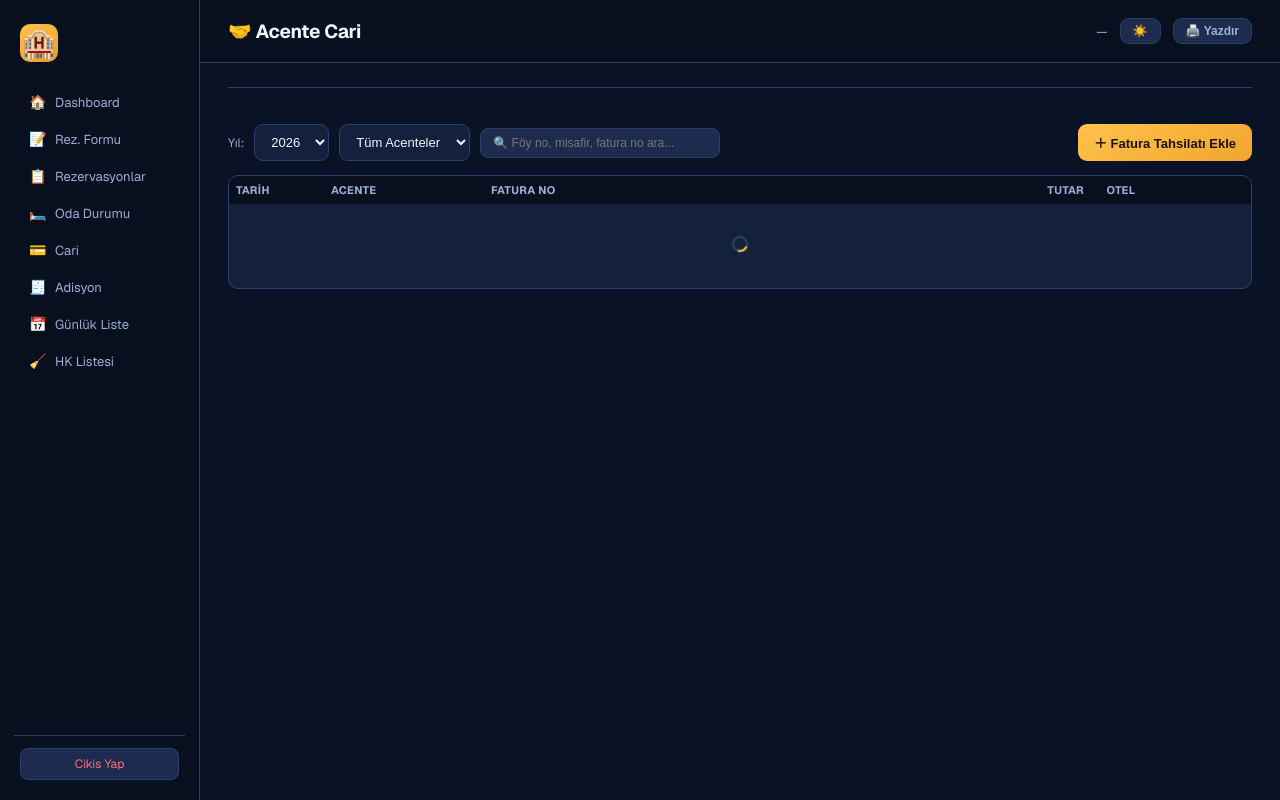
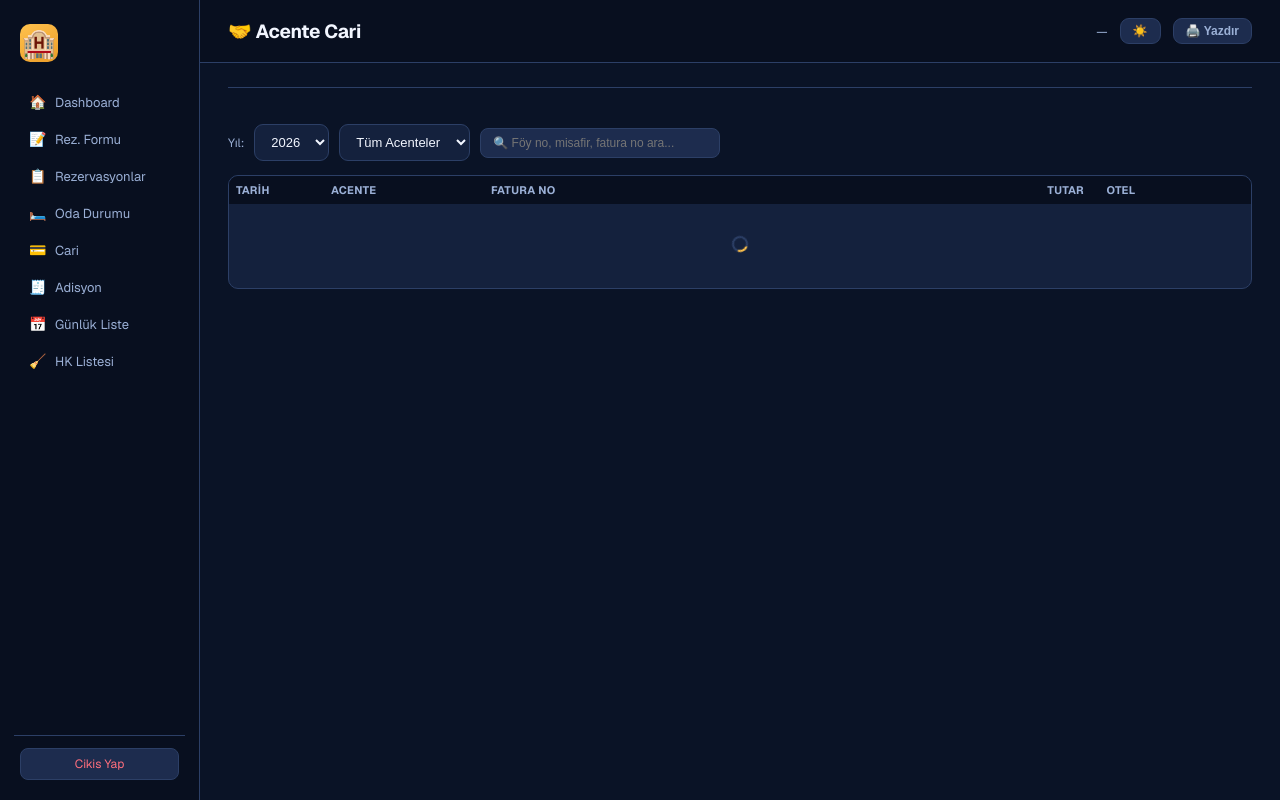
Before and after one commit to bmkucuk/kanal-yonetim, a Python web app: template templates/muhasebe/acente.html in a window 1280 px wide. Run offline with Jinja, Linux system fonts and the light colour scheme; the template is opened without the code that fills it, so the values that code supplies are empty.

Commit message:
ux: bekleyen fatura yoksa Fatura Tahsilatı Ekle butonu gizleniyor

```diff
--- a/templates/muhasebe/acente.html
+++ b/templates/muhasebe/acente.html
@@ -43,7 +43,7 @@
   <button id="detay-hepsi-btn" onclick="toggleHepsiBtn()"
     style="background:var(--card2);border:1px solid var(--border);border-radius:6px;padding:6px 12px;font-size:12px;cursor:pointer;color:var(--text2);display:none">☐ Tümünü Seç</button>
   <div style="flex:1"></div>
-  <button class="btn btn-primary" onclick="openModal()">＋ Fatura Tahsilatı Ekle</button>
+  <button class="btn btn-primary" id="fatura-tahsilat-ekle-btn" onclick="openModal()" style="display:none">＋ Fatura Tahsilatı Ekle</button>
 </div>
 
 <!-- FÖY BAZLI BORÇ DÖKÜMÜ -->
@@ -246,6 +246,9 @@
   if (!d.acenteler || d.acenteler.length === 0) { panel.style.display = 'none'; return; }
   panel.style.display = '';
   document.getElementById('alacak-toplam-badge').textContent = d.toplam_alacak > 0 ? `Bekleyen Alacak: ${fmt(d.toplam_alacak)}` : `Tüm Faturalar Tahsil Edildi ✓`;
+  // Bekleyen fatura varsa "Fatura Tahsilatı Ekle" butonunu göster
+  const tahsilatEkleBtn = document.getElementById('fatura-tahsilat-ekle-btn');
+  if (tahsilatEkleBtn) tahsilatEkleBtn.style.display = d.toplam_alacak > 0 ? '' : 'none';
 
   // Acente kartları
   document.getElementById('alacak-cards').innerHTML = d.acenteler.map(a => {
```
